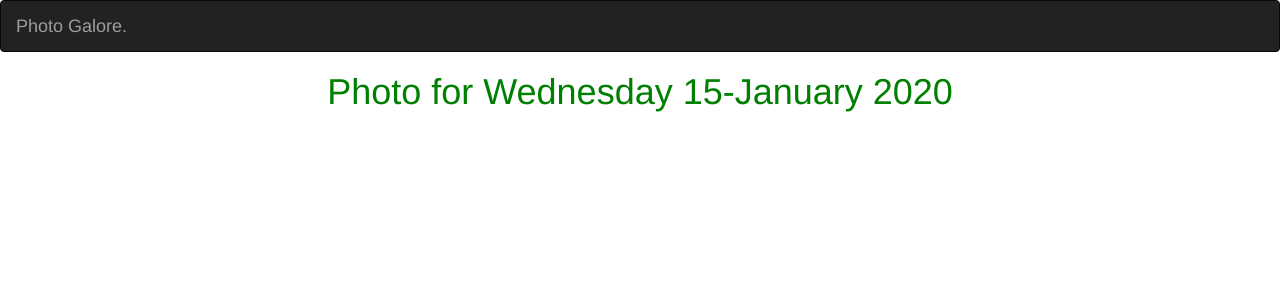
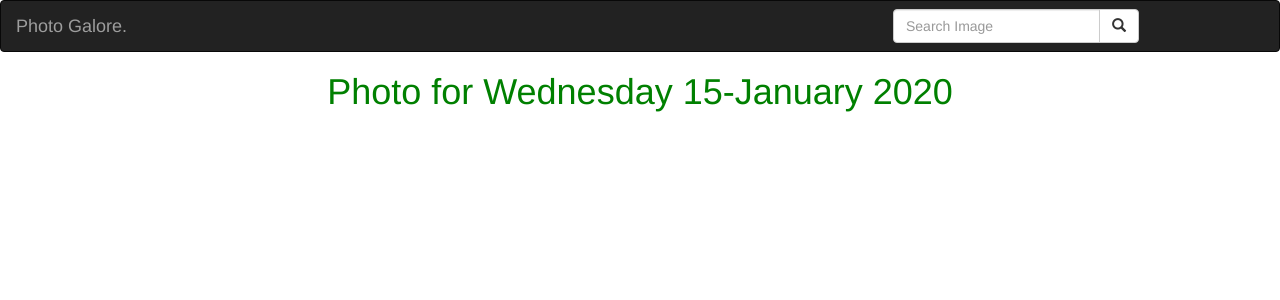
Before and after one commit to Brian-M-code/photo-galore, a Django app: template photo/templates/all-photo/base.html in a window 1280 px wide. Shown: the top 300 px of the page. Run offline with Django 3.2, Linux system fonts and the light colour scheme; the template is opened without the code that fills it: most values are stand-ins (such as "Sample title", 1, 10 or a date in 2020); parts of the project's set-up code (start-up, migrations or seed data) failed here and were passed over; some libraries are stand-ins or nearby versions.

Commit message:
added a search form

```diff
--- a/photo/templates/navbar.html
+++ b/photo/templates/navbar.html
@@ -11,6 +11,21 @@
     <div class="navbar-header">
       <a class="navbar-brand" href="{% url 'photoToday' %}">Photo Galore.</a>
     </div>
+    <!-- Adding a search form  -->
+    <div class="col-sm-4 col-md-4 navbar-right">
+
+      <form class="navbar-form" role="search" action="{% url 'search_results' %}">
+
+        <div class="input-group">
+          <input type="text" class="form-control" placeholder="Search Image" name="image">
+          <div class="input-group-btn">
+            <button class="btn btn-default" type="submit"><i class="glyphicon glyphicon-search"></i></button>
+          </div>
+        </div>
+
+      </form>
+    </div>
+    <!-- search form end -->
   </div>
 </nav>
 </body>
```
Also changed, not shown: photo/templates/all-photo/today-photo.html (+24 -1 lines).
